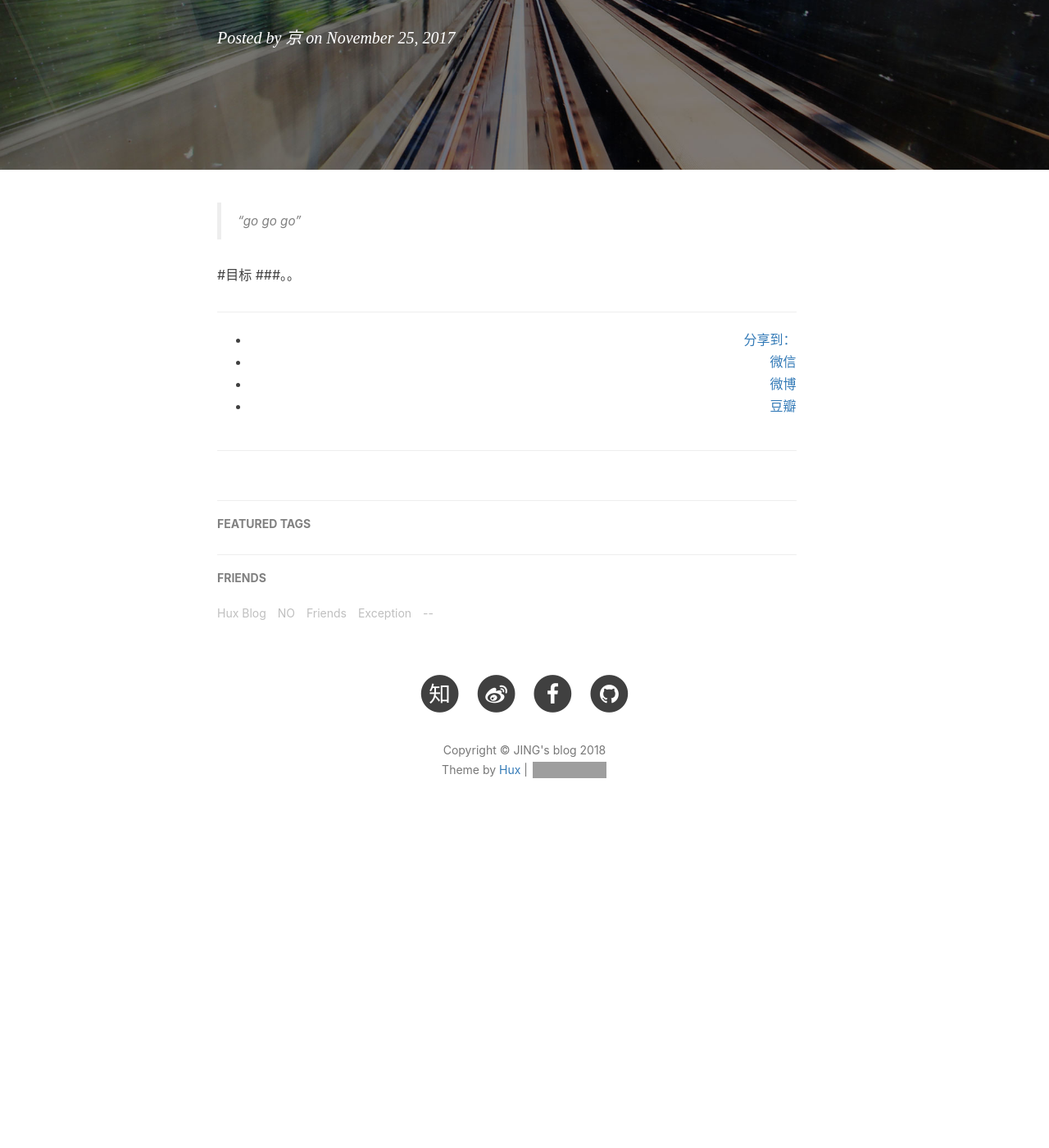
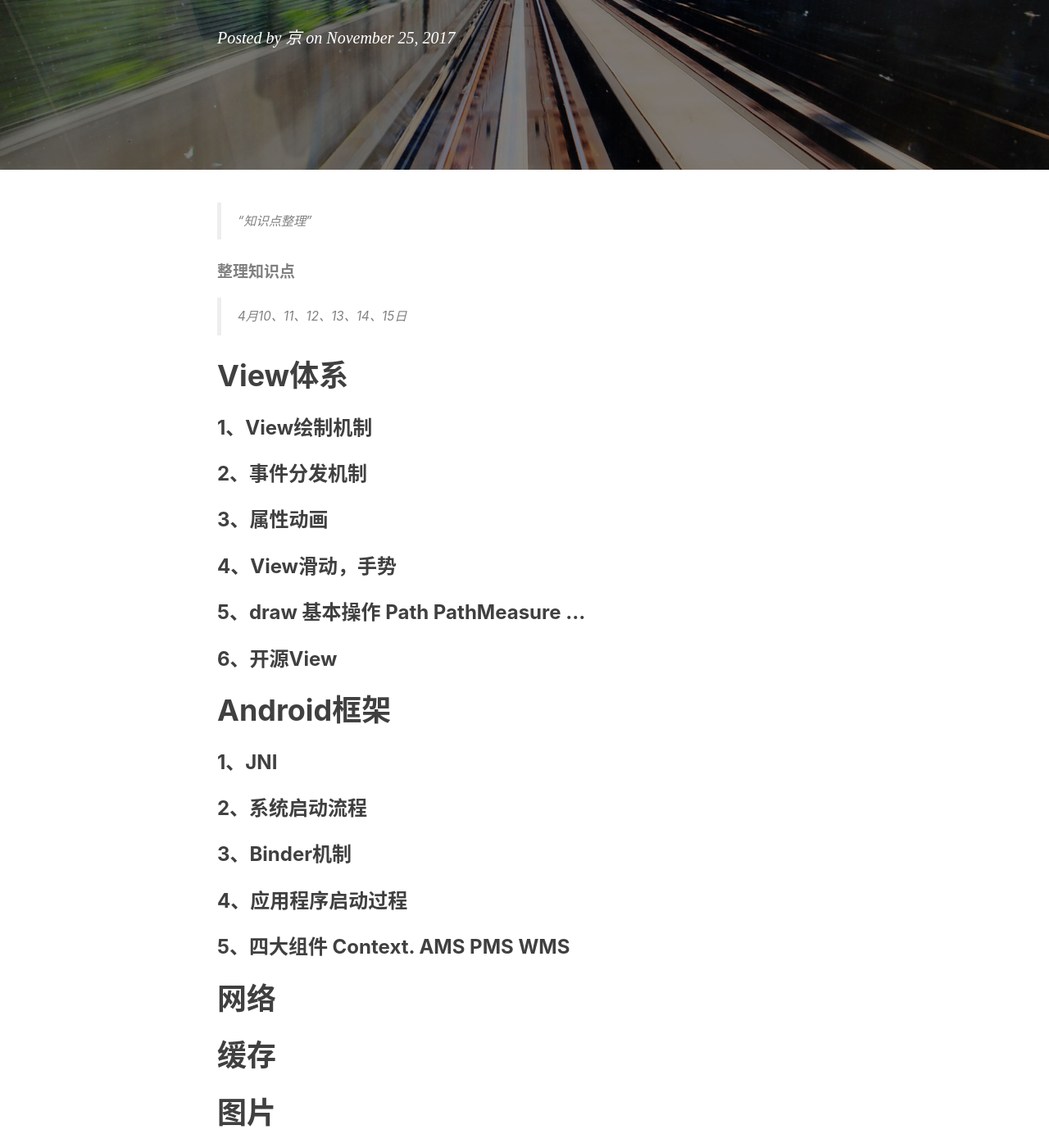
Before and after one commit to KingHeavens/zhjing03.github.io, a Jekyll site: the page built from _posts/2017-11-25-plan-start.markdown, in a window 1280 px wide and 1400 px high, scrolled down 316 px. Shown: the whole window at 82% size. Built offline with Jekyll 4.4.1, drawn with Linux system fonts in a browser that asks for light colours; nearby versions of some CDN libraries; comment, search, counter and statistics services are not loaded; before the commit the page ends 1359 px from its top, so only the background shows below that; some of the changed text lies outside the part shown; grey boxes are pictures that could not be loaded.

Commit message:
change:post plan

```diff
--- a/_config.yml
+++ b/_config.yml
@@ -32,7 +32,7 @@ anchorjs: true                          # if you want to customize anchor. check
 
 # Gems
 # from PR#40, to support local preview for Jekyll 3.0
-gems: [jekyll-paginate]
+plugins: [jekyll-paginate]
 
 
 
@@ -52,7 +52,7 @@ kramdown:
 # Duoshuo settings
 duoshuo_username: jing
 # Share component is depend on Comment so we can NOT use share only.
-duoshuo_share: true                     # set to false if you want to use Comment without Sharing
+duoshuo_share: false                     # set to false if you want to use Comment without Sharing
 
 
 
--- a/_posts/2017-11-25-plan-start.markdown
+++ b/_posts/2017-11-25-plan-start.markdown
@@ -1,7 +1,7 @@
 ---
 layout:     post
 title:      "learn plan"
-subtitle:   "做一个Android学习计划"
+subtitle:   "知识点整理"
 date:       2017-11-25 12:00:00
 author:     "京"
 header-img: "img/post-bg-2015.jpg"
@@ -9,7 +9,29 @@ tags:
     - plan
 ---
 
-> “go go go”
+> “知识点整理”
 
-#目标
-###。。
+##### 整理知识点
+> 4月10、11、12、13、14、15日
+
+# View体系
+### 1、View绘制机制
+### 2、事件分发机制
+### 3、属性动画
+### 4、View滑动，手势
+### 5、draw 基本操作 Path PathMeasure ...
+### 6、开源View
+
+# Android框架
+### 1、JNI
+### 2、系统启动流程
+### 3、Binder机制
+### 4、应用程序启动过程
+### 5、四大组件 Context. AMS PMS WMS
+
+# 网络
+# 缓存
+# 图片
+# 应用组件
+# 流行开源框架
+# 优化
```
